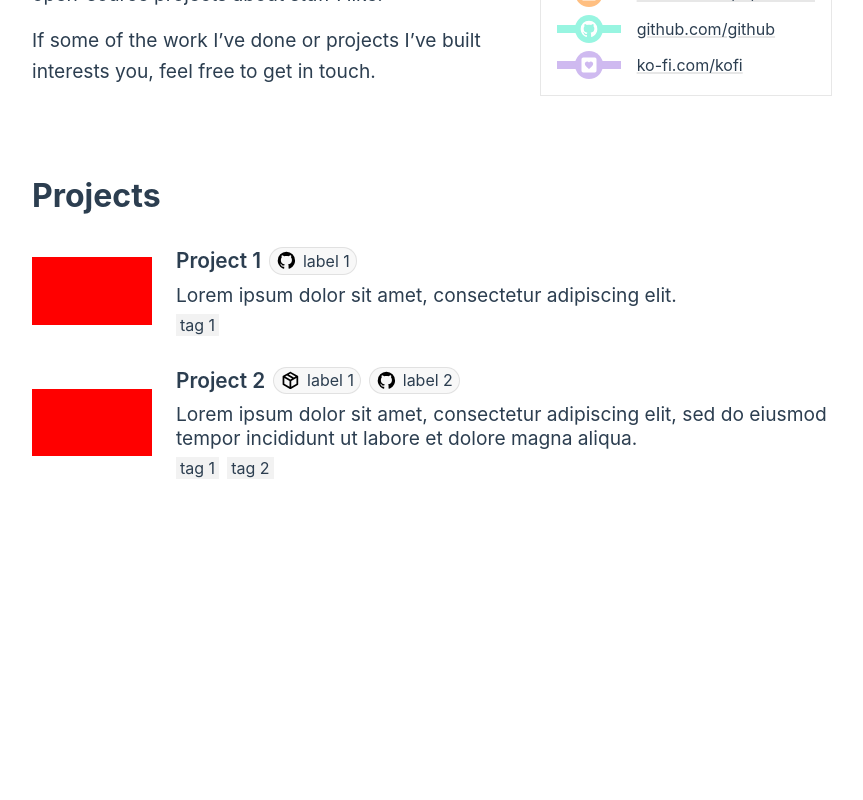
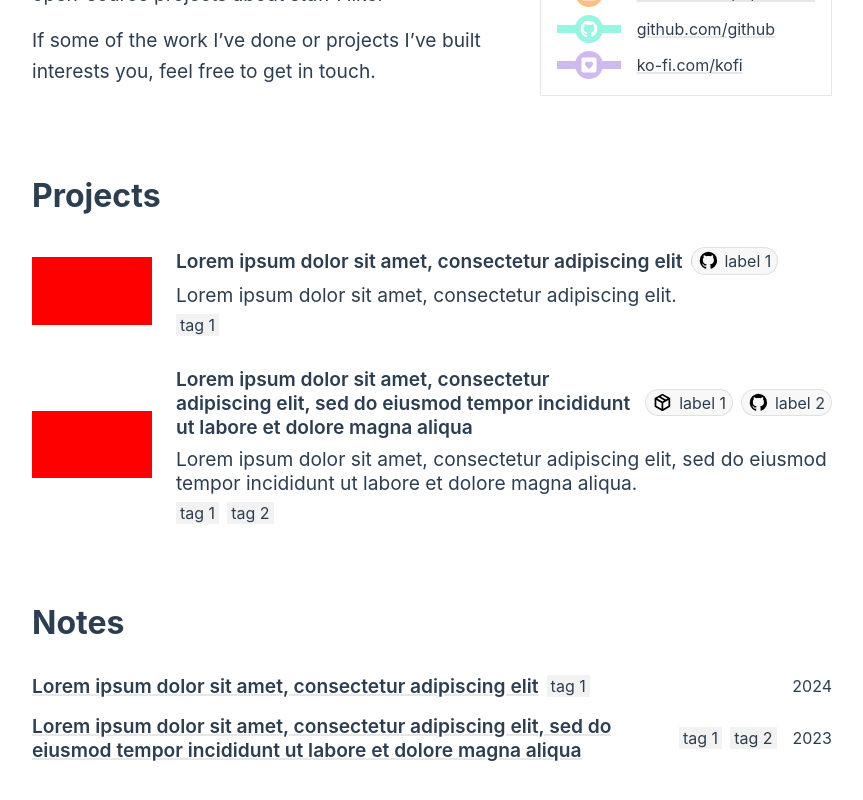
Before and after one commit to sam-k/sam-k-v3, a Vue app: page / in a window 1280 px wide. Shown: the part 298-1098 px from the top of the page, without its empty margins (208-1071 px from the left). Before the commit the page ends 800 px from the top, so only its background shows below. Built offline with nearby package versions, Linux system fonts and the light colour scheme.

Commit message:
Add notes block (#5)
Add notes block to home page. Also clean up home-page paddings and fix
certain multiline items.

```diff
--- a/src/App.vue
+++ b/src/App.vue
@@ -37,6 +37,7 @@
 
 <style module>
   header {
+    z-index: 9999;
     position: fixed;
     top: 0;
     left: 0;
--- a/src/assets/main.css
+++ b/src/assets/main.css
@@ -22,6 +22,7 @@ body {
 }
 
 #app {
+  padding: 5rem 0;
   font-weight: normal;
 }
 
@@ -33,6 +34,12 @@ h1 {
 h2 {
   margin: 0;
   font-size: 2rem;
+}
+
+h3 {
+  margin: 0;
+  font-weight: 600;
+  font-size: 1.2rem;
 }
 
 p {
@@ -71,6 +78,7 @@ a {
       text-decoration: underline var(--color-border) solid 2px;
     }
 
+    &[href] {
       /*
        * Left-to-right triple-layered highlight transition.
        *
@@ -105,7 +113,8 @@ a {
         );
 
       /*
-     * Extra 2% width to make sure background doesn't bleed out of the element.
+       * Extra 2% width to make sure background doesn't bleed out of the
+       * element.
        */
       background-size: 202% calc(100% / 3);
       background-position:
@@ -116,8 +125,9 @@ a {
       transition:
         background-position var(--underline-transition-speed),
         text-decoration var(--underline-transition-speed);
+    }
 
-    &:hover {
+    &[href]:hover {
       &:not(.noUnderline) {
         text-decoration-color: transparent;
       }
--- a/src/components/home/IntroBlock.vue
+++ b/src/components/home/IntroBlock.vue
@@ -72,7 +72,6 @@
     display: flex;
     justify-content: space-between;
     column-gap: 3rem;
-    padding: 5rem 0;
   }
 
   .textContainer {
--- /dev/null
+++ b/src/components/home/NotesBlock.vue
@@ -0,0 +1,63 @@
+<script setup lang="ts">
+  import NoteItem from '../notes/NoteItem.vue';
+
+  // TODO: Fetch from data.
+  const notes: Array<{
+    title: string;
+    date: Date;
+    link?: string;
+    tags?: Array<{
+      label: string;
+      link?: string;
+    }>;
+  }> = [{
+    title: 'Lorem ipsum dolor sit amet, consectetur adipiscing elit',
+    date: new Date('2024-01-01'),
+    link: 'link 1',
+    tags: [{
+      label: 'tag 1',
+      link: 'link 1',
+    }],
+  }, {
+    title:
+      'Lorem ipsum dolor sit amet, consectetur adipiscing elit, sed do eiusmod tempor incididunt ut labore et dolore magna aliqua',
+    date: new Date('2023-01-01'),
+    link: 'link 2',
+    tags: [{
+      label: 'tag 1',
+      link: 'link 1',
+    }, {
+      label: 'tag 2',
+    }],
+  }];
+</script>
+
+<template>
+  <div :class="$style.container">
+    <h2>Notes</h2>
+    <ul :class="$style.notes">
+      <NoteItem
+        v-for="note in notes"
+        :key="note.title"
+        :title="note.title"
+        :date="note.date"
+        :link="note.link"
+        :tags="note.tags"
+      />
+    </ul>
+  </div>
+</template>
+
+<style module>
+  .container {
+    display: flex;
+    flex-direction: column;
+    row-gap: 2rem;
+  }
+
+  .notes {
+    display: flex;
+    flex-direction: column;
+    row-gap: 1rem;
+  }
+</style>
--- a/src/components/home/ProjectsBlock.vue
+++ b/src/components/home/ProjectsBlock.vue
@@ -4,7 +4,7 @@
 
   // TODO: Fetch from data.
   const projects: Array<{
-    name: string;
+    title: string;
     description: string;
     icons?: Array<{
       kind: LinkType;
@@ -17,23 +17,20 @@
     }>;
   }> = [
     {
-      name: 'Project 1',
+      title: 'Lorem ipsum dolor sit amet, consectetur adipiscing elit',
       description: 'Lorem ipsum dolor sit amet, consectetur adipiscing elit.',
-      icons: [
-        {
-          kind: 'github',
-          label: 'label 1',
-          link: 'link 1',
-        },
-      ],
-      tags: [
-        {
-          label: 'tag 1',
-          link: 'link 1',
-        },
-      ],
+      icons: [{
+        kind: 'github',
+        label: 'label 1',
+        link: 'link 1',
+      }],
+      tags: [{
+        label: 'tag 1',
+        link: 'link 1',
+      }],
     }, {
-      name: 'Project 2',
+      title:
+        'Lorem ipsum dolor sit amet, consectetur adipiscing elit, sed do eiusmod tempor incididunt ut labore et dolore magna aliqua',
       description:
         'Lorem ipsum dolor sit amet, consectetur adipiscing elit, sed do eiusmod tempor incididunt ut labore et dolore magna aliqua.',
       icons: [{
@@ -43,14 +40,12 @@
       }, {
         kind: 'github',
         label: 'label 2',
-        link: 'link 2',
       }],
       tags: [{
         label: 'tag 1',
         link: 'link 1',
       }, {
         label: 'tag 2',
-        link: 'link 2',
       }],
     },
   ];
@@ -62,8 +57,8 @@
     <ul :class="$style.projects">
       <ProjectItem
         v-for="project in projects"
-        :key="project.name"
-        :name="project.name"
+        :key="project.title"
+        :title="project.title"
         :description="project.description"
         :icons="project.icons"
         :tags="project.tags"
--- /dev/null
+++ b/src/components/notes/NoteItem.vue
@@ -0,0 +1,56 @@
+<script setup lang="ts">
+  defineProps<{
+    title: string;
+    date: Date;
+    link?: string;
+    tags?: Array<{
+      label: string;
+      link?: string;
+    }>;
+  }>();
+</script>
+
+<template>
+  <li :class="$style.container">
+    <div :class="$style.titleContainer">
+      <h3>
+        <a :href="link">{{ title }}</a>
+      </h3>
+      <ul :class="$style.tags">
+        <template v-for="tag in tags" :key="tag.label">
+          <li>
+            <a class="noMargin noUnderline" :href="tag.link">{{ tag.label }}</a>
+          </li>
+        </template>
+      </ul>
+    </div>
+    <span>{{ date.getUTCFullYear() }}</span>
+  </li>
+</template>
+
+<style module>
+  .container {
+    display: flex;
+    align-items: center;
+    justify-content: space-between;
+    column-gap: 1rem;
+  }
+
+  .titleContainer {
+    display: flex;
+    align-items: center;
+    column-gap: 0.5rem;
+  }
+
+  .tags {
+    display: flex;
+    align-items: center;
+    column-gap: 0.5rem;
+
+    a {
+      background-color: var(--color-background-mute);
+      text-decoration: none;
+      text-wrap: nowrap;
+    }
+  }
+</style>
--- a/src/components/projects/ProjectIconItem.vue
+++ b/src/components/projects/ProjectIconItem.vue
@@ -41,9 +41,10 @@
     height: 1.6rem;
     padding: 0 6px;
     border: 1px solid var(--color-border);
-    border-radius: 9999px;
+    border-radius: 9999px; /* Hack for rounded rectangle. */
     background-color: var(--color-background-soft);
     text-decoration: none;
+    text-wrap: nowrap;
 
     svg {
       width: 1.3rem;
--- a/src/components/projects/ProjectItem.vue
+++ b/src/components/projects/ProjectItem.vue
@@ -3,7 +3,7 @@
   import type {LinkType} from './utils.ts';
 
   defineProps<{
-    name: string;
+    title: string;
     description: string;
     icons?: Array<{
       kind: LinkType;
@@ -23,7 +23,7 @@
     <div :class="$style.testImg" />
     <div :class="$style.textContainer">
       <div :class="$style.titleContainer">
-        <span :class="$style.projectName">{{ name }}</span>
+        <h3>{{ title }}</h3>
         <ul>
           <ProjectIconItem
             v-for="icon in icons"
@@ -69,11 +69,6 @@
     align-items: center;
     column-gap: 0.5rem;
 
-    .projectName {
-      font-weight: 600;
-      font-size: 1.3rem;
-    }
-
     ul {
       display: flex;
       column-gap: 0.5rem;
@@ -91,6 +86,7 @@
     a {
       background-color: var(--color-background-mute);
       text-decoration: none;
+      text-wrap: nowrap;
     }
   }
 </style>
--- a/src/views/HomeView.vue
+++ b/src/views/HomeView.vue
@@ -1,5 +1,6 @@
 <script setup lang="ts">
   import IntroBlock from '../components/home/IntroBlock.vue';
+  import NotesBlock from '../components/home/NotesBlock.vue';
   import ProjectsBlock from '../components/home/ProjectsBlock.vue';
 </script>
 
@@ -7,6 +8,15 @@
   <main>
     <IntroBlock />
     <ProjectsBlock />
+    <NotesBlock />
     <!-- TODO: Implement other blocks. -->
   </main>
 </template>
+
+<style module>
+  main {
+    display: flex;
+    flex-direction: column;
+    row-gap: 5rem;
+  }
+</style>
```
Lines whose indentation alone changed are shown as unchanged.
